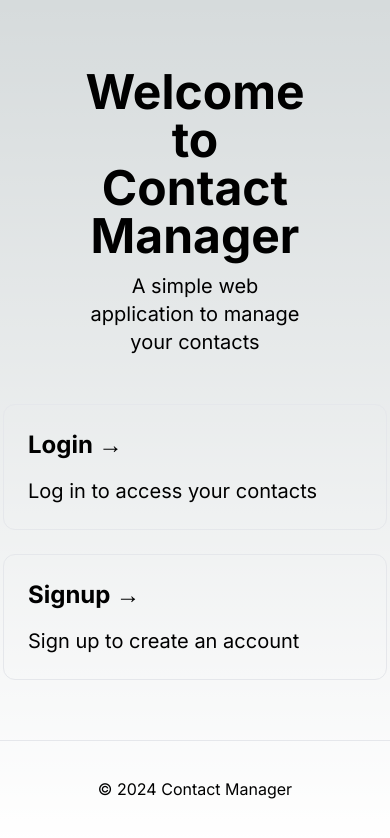
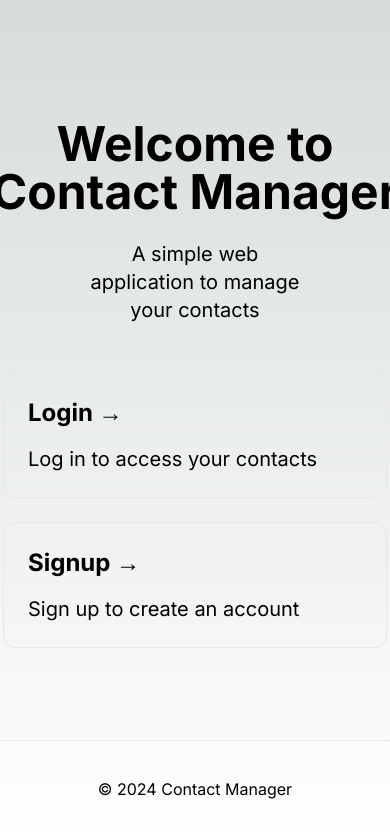
Before and after one commit to Remi-dee/hux-assessment-frontend, a Next.js app: page / in a window 390 px wide. Shown: the top 838 px of the page. Built offline with nearby package versions, Linux system fonts and the light colour scheme.

Commit message:
Created the homepage

```diff
--- a/app/page.js
+++ b/app/page.js
@@ -10,17 +10,19 @@ export default function Home() {
         <link rel="icon" href="/favicon.ico" />
       </Head>
 
-      <main className="flex flex-col items-center justify-center w-full flex-1 px-20 text-center">
-        <h1 className="text-5xl font-bold">Welcome to Contact Manager</h1>
+      <main className="flex flex-col items-center justify-center w-full flex-1 px-20 text-center mb-5">
+        <h1 className="mt-[40px] lg:mt-0 lg:w-0 w-[410px] text-5xl font-bold">
+          Welcome to Contact Manager
+        </h1>
 
-        <p className="mt-3 text-xl">
+        <p className="mt-6 lg:mt-3 text-xl">
           A simple web application to manage your contacts
         </p>
 
         <div className="flex flex-wrap items-center justify-around max-w-4xl mt-6 sm:w-full">
           <a
             href="/login"
-            className="p-6 mt-6 text-left border w-96 rounded-xl hover:text-indigo-600 focus:text-indigo-600"
+            className="p-6 mt-6 text-left border w-96 rounded-xl hover:text-indigo-600 focus:text-indigo-600 hover:border-gray-400 focus:border-gray-400 "
           >
             <h3 className="text-2xl font-bold">Login &rarr;</h3>
             <p className="mt-4 text-xl">Log in to access your contacts</p>
@@ -28,7 +30,7 @@ export default function Home() {
 
           <a
             href="/signup"
-            className="p-6 mt-6 text-left border w-96 rounded-xl hover:text-indigo-600 focus:text-indigo-600"
+            className="p-6 mt-6 text-left border w-96 rounded-xl hover:text-indigo-600 focus:text-indigo-600 hover:border-gray-400 focus:border-gray-400 "
           >
             <h3 className="text-2xl font-bold">Signup &rarr;</h3>
             <p className="mt-4 text-xl">Sign up to create an account</p>
```
